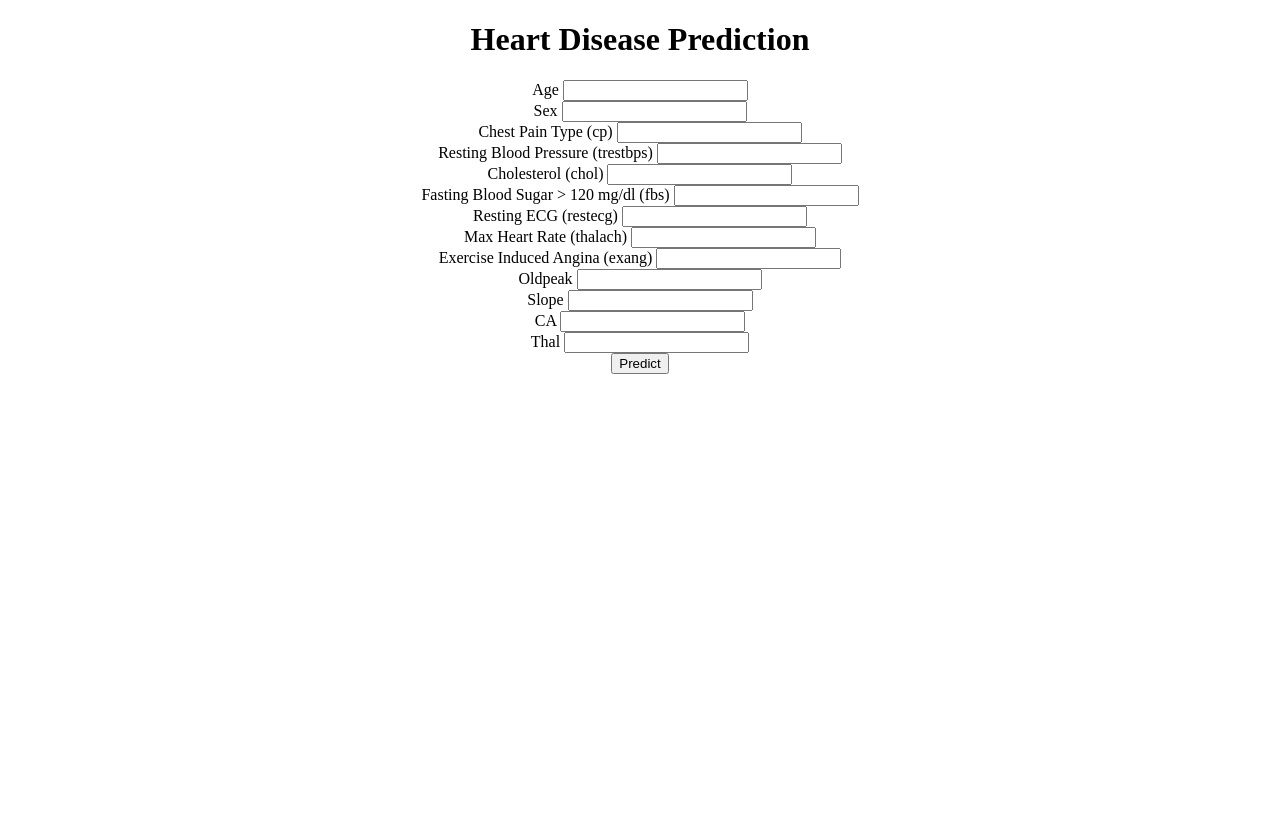
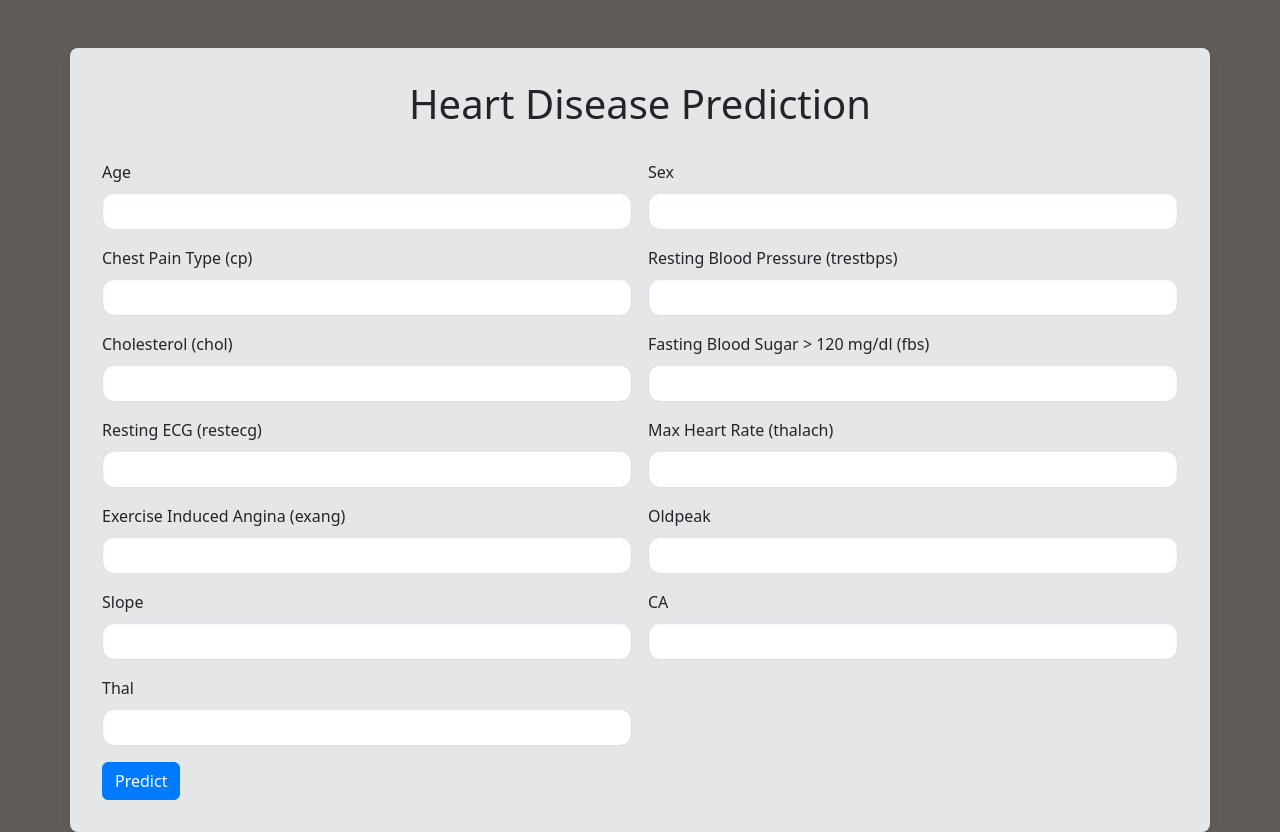
Before and after one commit to Anuraj4/Health-Recommendation-System, a Flask app: page / in a window 1280 px wide. Before the commit the page ends 374 px from the top, so only its background shows below. Run offline with Flask 3, Linux system fonts and the light colour scheme.

Commit message:
Adding index.html for form input and also style.css for designing the page

```diff
--- /dev/null
+++ b/static/style.css
@@ -0,0 +1,45 @@
+/* styles.css */
+
+/* Center the container and add a background color */
+body{
+    background-color: rgb(97, 92, 88);
+}
+.container {
+    background-color: #e5e6e7; /* Light gray background for the form */
+    border-radius: 8px; /* Rounded corners */
+    padding: 2rem; /* Padding inside the container */
+    box-shadow: 0 4px 8px rgba(0, 0, 0, 0.1); /* Subtle shadow */
+}
+
+/* Style the form elements */
+.form-label {
+    font-weight: 500; /* Slightly bold labels */
+}
+
+.form-control {
+    border-radius: 12px; /* Rounded corners for inputs */
+    box-shadow: inset 0 1px 2px rgba(0, 0, 0, 0.1); /* Inner shadow for inputs */
+}
+
+/* Style the submit button */
+.btn-primary {
+    background-color: #007bff; /* Primary blue color */
+    border-color: #007bff; /* Border color matches button background */
+}
+
+.btn-primary:hover {
+    background-color: #0056b3; /* Darker blue on hover */
+    border-color: #004085; /* Darker border color on hover */
+}
+
+/* Center the heading and add margin to the bottom */
+h1 {
+    margin-bottom: 2rem; /* Space below the heading */
+}
+
+/* Style the prediction text */
+h2 {
+    color: #dc3545; /* Red color for prediction text */
+    font-weight: 600; /* Semi-bold text */
+    margin-top: 1rem; /* Space above the prediction text */
+}
--- a/templates/index.html
+++ b/templates/index.html
@@ -1,71 +1,76 @@
 <!DOCTYPE html>
 <html>
 <head>
+    <meta charset="utf-8">
+    <meta name="viewport" content="width=device-width, initial-scale=1">
+    <link href="https://cdn.jsdelivr.net/npm/bootstrap@5.3.3/dist/css/bootstrap.min.css" rel="stylesheet" integrity="sha384-QWTKZyjpPEjISv5WaRU9OFeRpok6YctnYmDr5pNlyT2bRjXh0JMhjY6hW+ALEwIH" crossorigin="anonymous">
     <title>Heart Disease Prediction</title>
+    <link rel="stylesheet" href="./../static/style.css">
 </head>
 <body>
-    <div style="text-align: center;">
-        <h1>Heart Disease Prediction</h1>
-        <form action="/predict" method="post">
-            <div>
-                <label>Age</label>
-                <input type="number" name="age" step="any" required>
+    <div class="container mt-5">
+        <h1 class="text-center">Heart Disease Prediction</h1>
+        <form action="/predict" method="post" class="row g-3">
+            <div class="col-md-6">
+                <label for="age" class="form-label">Age</label>
+                <input type="number" class="form-control" id="age" name="age" step="any" required>
             </div>
-            <div>
-                <label>Sex</label>
-                <input type="number" name="sex" step="any" required>
+            <div class="col-md-6">
+                <label for="sex" class="form-label">Sex</label>
+                <input type="number" class="form-control" id="sex" name="sex" step="any" required>
             </div>
-            <div>
-                <label>Chest Pain Type (cp)</label>
-                <input type="number" name="cp" step="any" required>
+            <div class="col-md-6">
+                <label for="cp" class="form-label">Chest Pain Type (cp)</label>
+                <input type="number" class="form-control" id="cp" name="cp" step="any" required>
             </div>
-            <div>
-                <label>Resting Blood Pressure (trestbps)</label>
-                <input type="number" name="trestbps" step="any" required>
+            <div class="col-md-6">
+                <label for="trestbps" class="form-label">Resting Blood Pressure (trestbps)</label>
+                <input type="number" class="form-control" id="trestbps" name="trestbps" step="any" required>
             </div>
-            <div>
-                <label>Cholesterol (chol)</label>
-                <input type="number" name="chol" step="any" required>
+            <div class="col-md-6">
+                <label for="chol" class="form-label">Cholesterol (chol)</label>
+                <input type="number" class="form-control" id="chol" name="chol" step="any" required>
             </div>
-            <div>
-                <label>Fasting Blood Sugar > 120 mg/dl (fbs)</label>
-                <input type="number" name="fbs" step="any" required>
+            <div class="col-md-6">
+                <label for="fbs" class="form-label">Fasting Blood Sugar > 120 mg/dl (fbs)</label>
+                <input type="number" class="form-control" id="fbs" name="fbs" step="any" required>
             </div>
-            <div>
-                <label>Resting ECG (restecg)</label>
-                <input type="number" name="restecg" step="any" required>
+            <div class="col-md-6">
+                <label for="restecg" class="form-label">Resting ECG (restecg)</label>
+                <input type="number" class="form-control" id="restecg" name="restecg" step="any" required>
             </div>
-            <div>
-                <label>Max Heart Rate (thalach)</label>
-                <input type="number" name="thalach" step="any" required>
+            <div class="col-md-6">
+                <label for="thalach" class="form-label">Max Heart Rate (thalach)</label>
+                <input type="number" class="form-control" id="thalach" name="thalach" step="any" required>
             </div>
-            <div>
-                <label>Exercise Induced Angina (exang)</label>
-                <input type="number" name="exang" step="any" required>
+            <div class="col-md-6">
+                <label for="exang" class="form-label">Exercise Induced Angina (exang)</label>
+                <input type="number" class="form-control" id="exang" name="exang" step="any" required>
             </div>
-            <div>
-                <label>Oldpeak</label>
-                <input type="number" name="oldpeak" step="any" required>
+            <div class="col-md-6">
+                <label for="oldpeak" class="form-label">Oldpeak</label>
+                <input type="number" class="form-control" id="oldpeak" name="oldpeak" step="any" required>
             </div>
-            <div>
-                <label>Slope</label>
-                <input type="number" name="slope" step="any" required>
+            <div class="col-md-6">
+                <label for="slope" class="form-label">Slope</label>
+                <input type="number" class="form-control" id="slope" name="slope" step="any" required>
             </div>
-            <div>
-                <label>CA</label>
-                <input type="number" name="ca" step="any" required>
+            <div class="col-md-6">
+                <label for="ca" class="form-label">CA</label>
+                <input type="number" class="form-control" id="ca" name="ca" step="any" required>
             </div>
-            <div>
-                <label>Thal</label>
-                <input type="number" name="thal" step="any" required>
+            <div class="col-md-6">
+                <label for="thal" class="form-label">Thal</label>
+                <input type="number" class="form-control" id="thal" name="thal" step="any" required>
             </div>
-            <div>
-                <button type="submit">Predict</button>
+            <div class="col-12">
+                <button type="submit" class="btn btn-primary">Predict</button>
             </div>
         </form>
         {% if prediction_text %}
-            <h2>{{ prediction_text }}</h2>
+            <h2 class="text-center mt-4">{{ prediction_text }}</h2>
         {% endif %}
     </div>
+    <script src="https://cdn.jsdelivr.net/npm/bootstrap@5.3.3/dist/js/bootstrap.bundle.min.js" integrity="sha384-YvpcrYf0tY3lHB60NNkmXc5s9fDVZLESaAA55NDzOxhy9GkcIdslK1eN7N6jIeHz" crossorigin="anonymous"></script>
 </body>
 </html>
```
Also changed, not shown: 1 other file.
